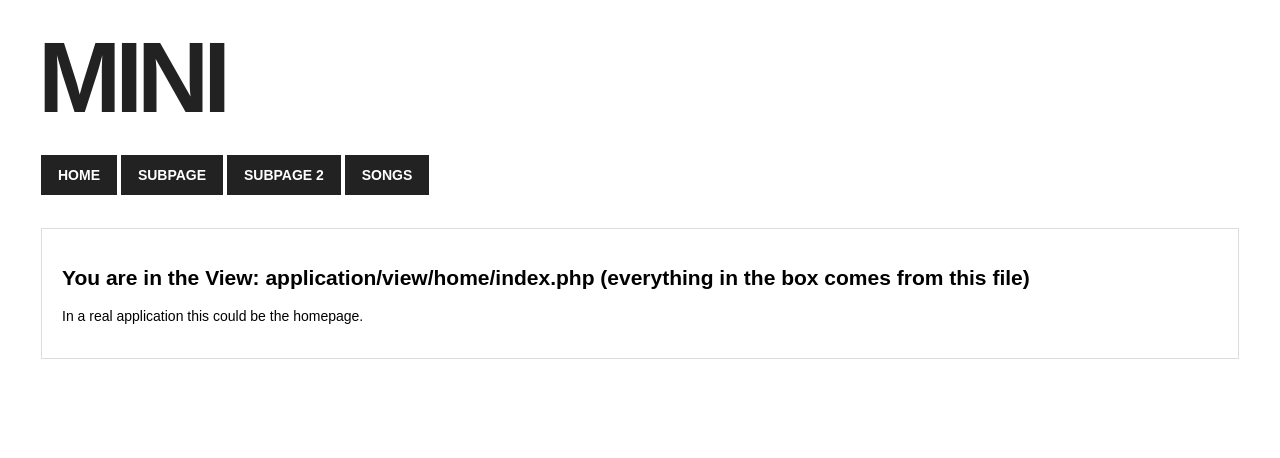
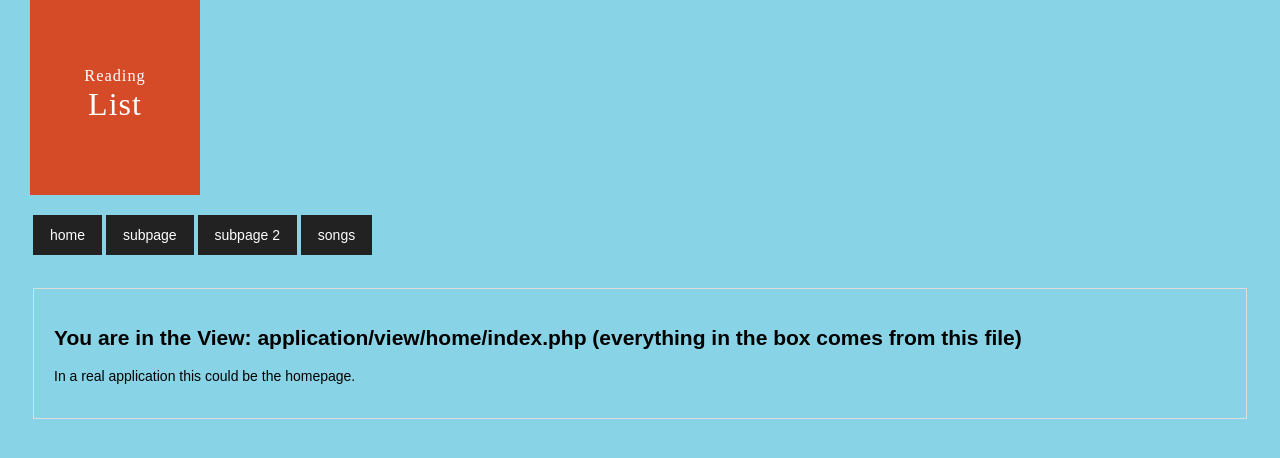
Before and after one commit to cmpisha/reading-list-app, a PHP site: page / in a window 1280 px wide. Shown: the top 458 px of the page. Run offline with PHP 8.4, Linux system fonts and the light colour scheme; some libraries are stand-ins or nearby versions.

Commit message:
Start adding custom styling

```diff
--- a/application/view/_templates/header.php
+++ b/application/view/_templates/header.php
@@ -2,7 +2,7 @@
 <html lang="en">
 <head>
     <meta charset="utf-8">
-    <title>MINI</title>
+    <title>Reading List</title>
     <meta name="description" content="">
     <meta name="viewport" content="width=device-width, initial-scale=1.0">
 
@@ -16,7 +16,8 @@
 <body>
     <!-- logo -->
     <div class="logo">
-        MINI
+        <h3>Reading</h3>
+        <h1>List</h1>
     </div>
 
     <!-- navigation -->
--- a/public/css/style.css
+++ b/public/css/style.css
@@ -1,14 +1,32 @@
 body {
-    font-family: Arial;
+    font-family: "Corporative Alt", sans-serif;
     font-size: 14px;
+    background-color: #88d4e6;
+    margin: 0;
 }
 .logo {
-    font-size: 100px;
-    font-weight: bolder;
-    letter-spacing: -6px;
-    color: #222;
-    margin: 20px 30px;
+    background-color: #d64b27;
+    color: #fff;
+    font-family: "Columbia Titling", serif;
+    font-weight: 100;
+    letter-spacing: 1px;
+    margin: 0 30px 20px;
+    padding: 50px 10px;
+    text-align: center;
+    width: 150px;
 }
+
+.logo h1{
+  font-weight: 100;
+  font-size: 32px;
+  margin-top: 0px;
+}
+
+.logo h3 {
+  font-weight: 100;
+  margin-bottom: 0px;
+}
+
 .logo .number {
     color: #222;
     opacity: 0.1;
@@ -21,8 +39,8 @@ body {
     padding: 10px 15px;
     text-decoration: none;
     font-size: 14px;
-    text-transform: uppercase;
-    font-weight: bold;
+    /*text-transform: uppercase;*/
+    font-weight: normal;
     border: 2px solid #222;
     background: #222;
     color: #fff;
```
